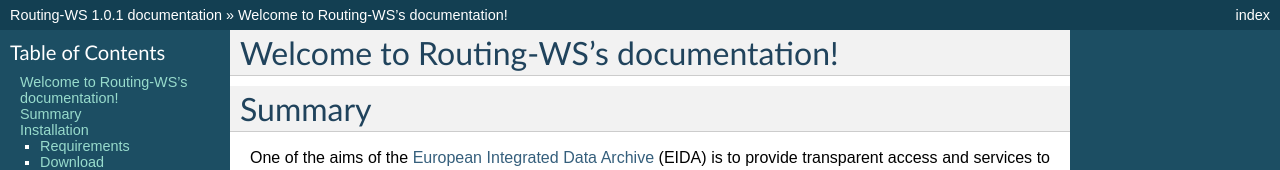
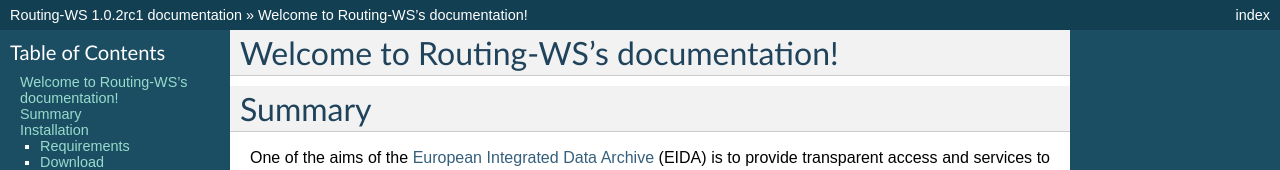
Before and after one commit to EIDA/routing, a Sphinx documentation site: the page built from doc/index.rst, in a window 1280 px wide and 900 px high. Shown: the top 170 px of the window. Built offline with Sphinx 7.4.7, drawn with Linux system fonts in a browser that asks for light colours; some of the changed text lies outside the part shown.

Commit message:
Change version number in documentation.

```diff
--- a/doc/conf.py
+++ b/doc/conf.py
@@ -56,7 +56,7 @@
 # The short X.Y version.
 version = '1.0'
 # The full version, including alpha/beta/rc tags.
-release = '1.0.1'
+release = '1.0.2rc1'
 
 # The language for content autogenerated by Sphinx. Refer to documentation
 # for a list of supported languages.
```
